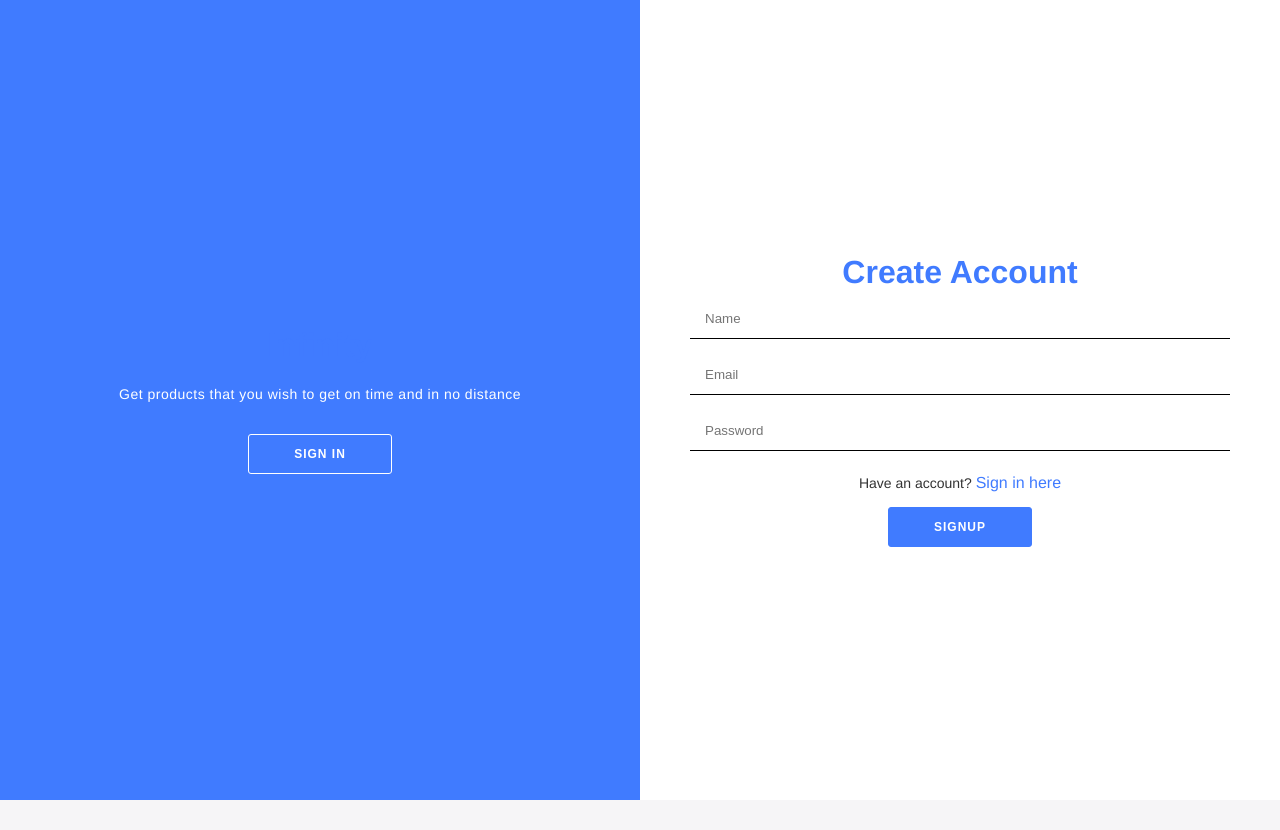
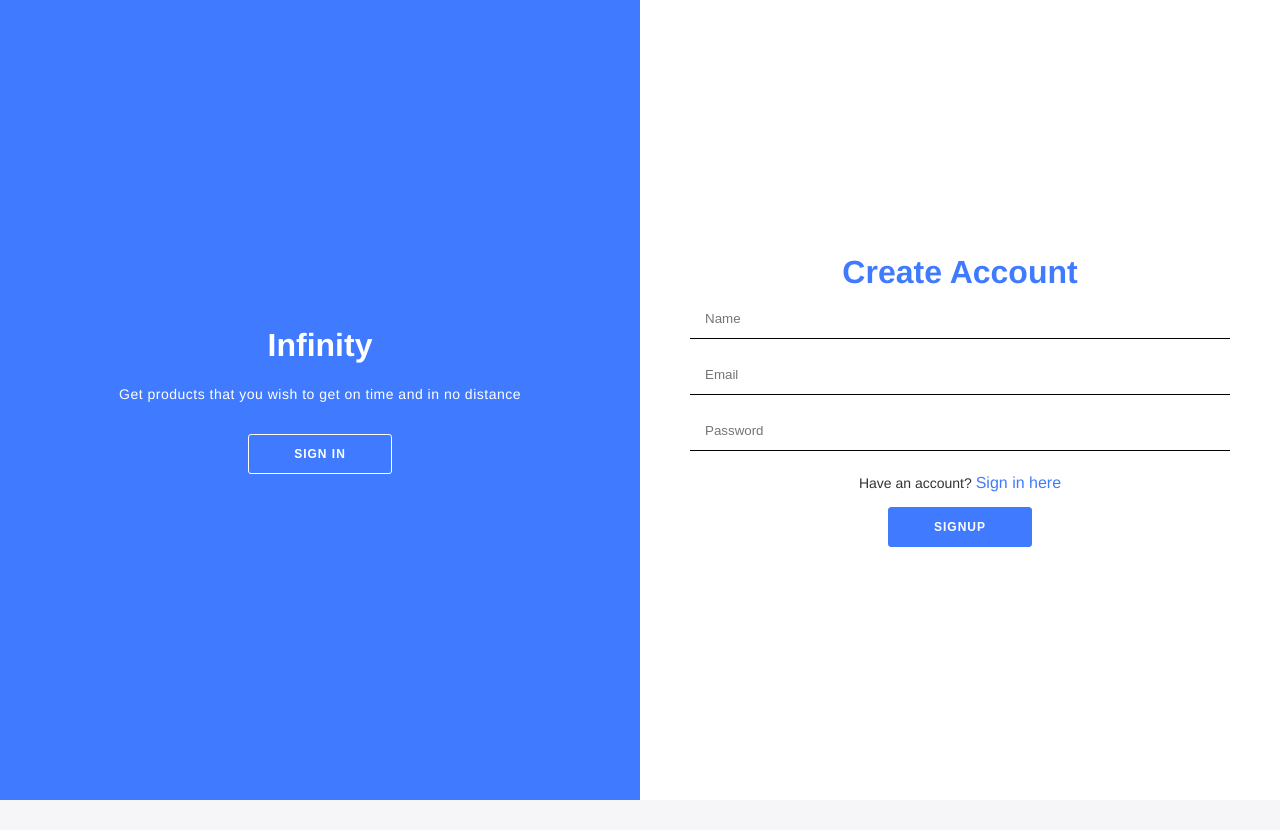
Before and after one commit to Open-RCA/eCom-vue-frontend, a Vue app: page /signup in a window 1280 px wide. Built offline with nearby package versions, Linux system fonts and the light colour scheme.

Commit message:
h1 one visible again

```diff
--- a/src/assets/global.css
+++ b/src/assets/global.css
@@ -73,7 +73,11 @@ form {
 h1 {
     color: #407BFF;
 	font-weight: bold;
-	margin: 0;
+    margin: 0;
+
+}
+.h1-white{
+    color: #fff;
 }
 
 h2 {
--- a/src/views/Signin.vue
+++ b/src/views/Signin.vue
@@ -1,7 +1,7 @@
 <template>
 <div>
 <div class="overlay-panel overlay-right">
-			<h1>Infinity</h1>
+			<h1 class="h1-white">Infinity</h1>
 			<p>Enter your details and start journey with us</p>
 			<button class="ghost">Sign Up</button>
 		</div>
--- a/src/views/Signup.vue
+++ b/src/views/Signup.vue
@@ -1,7 +1,7 @@
 <template>
 <div>
 <div class="overlay-panel overlay-left">
-			<h1>Infinity</h1>
+			<h1 class="h1-white">Infinity</h1>
 			<p>Get products that you wish to get on time and in no distance</p>
 			<button class="ghost" id="signIn">Sign In</button>
 		</div>
```
